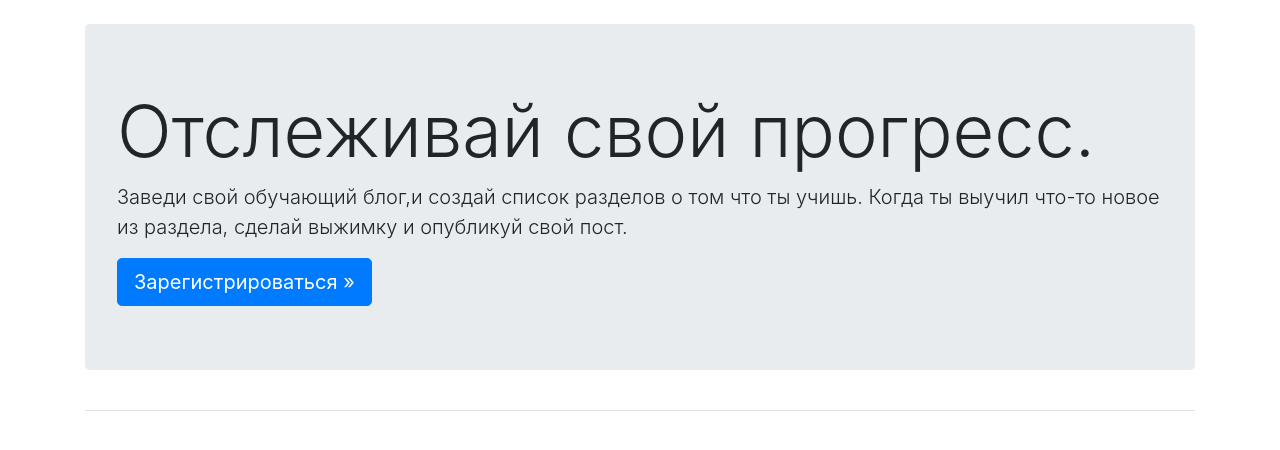
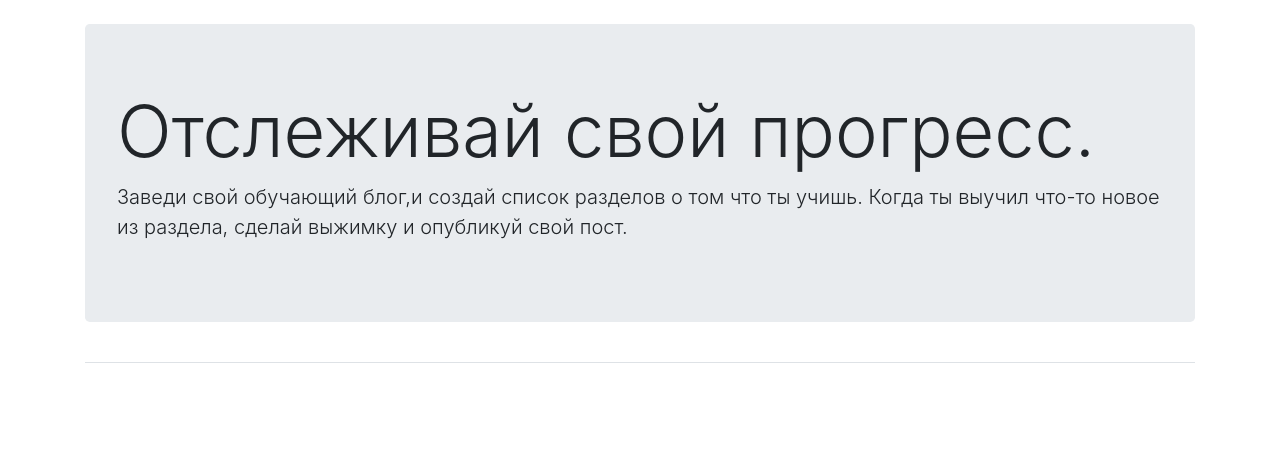
Before and after one commit to Meff86/learning_log, a Django app: page / in a window 1280 px wide. Shown: the part 58-508 px from the top of the page. Run offline with Django 4.2, Linux system fonts and the light colour scheme; a user stored in the database is signed in; some libraries are stand-ins or nearby versions.

Commit message:
убрал появление кнопки зарегистрироваться при зарегистрированом пользователе.

```diff
--- a/learnig_logs/templates/learnig_logs/base.html
+++ b/learnig_logs/templates/learnig_logs/base.html
@@ -39,7 +39,7 @@
           </li>
         {% else %}
           <li class="nav-item">
-            <a class="nav-link" href="{% url 'users:register' %}">Зарегистрироваться<</a>
+            <a class="nav-link" href="{% url 'users:register' %}">Зарегистрироваться</a>
           </li>
           <li class="nav-item">
             <a class="nav-link" href="{% url 'users:login' %}">Войти</a></li>
--- a/learnig_logs/templates/learnig_logs/index.html
+++ b/learnig_logs/templates/learnig_logs/index.html
@@ -6,8 +6,11 @@
 
     <p class="lead">Заведи свой обучающий блог,и создай список разделов о том что ты учишь.
         Когда ты выучил что-то новое из раздела, сделай выжимку и опубликуй свой пост.</p>
+    {% if user.is_authenticated %}
 
-    <a class="btn btn-lg btn-primary" href="{% url 'users:register' %}"
+    {% else %}
+      <a class="btn btn-lg btn-primary" href="{% url 'users:register' %}"
         role="button">Зарегистрироваться &raquo;</a>
+    {% endif %}
   </div>
 {% endblock page_header %}
```
Also changed, not shown: db.sqlite3.
